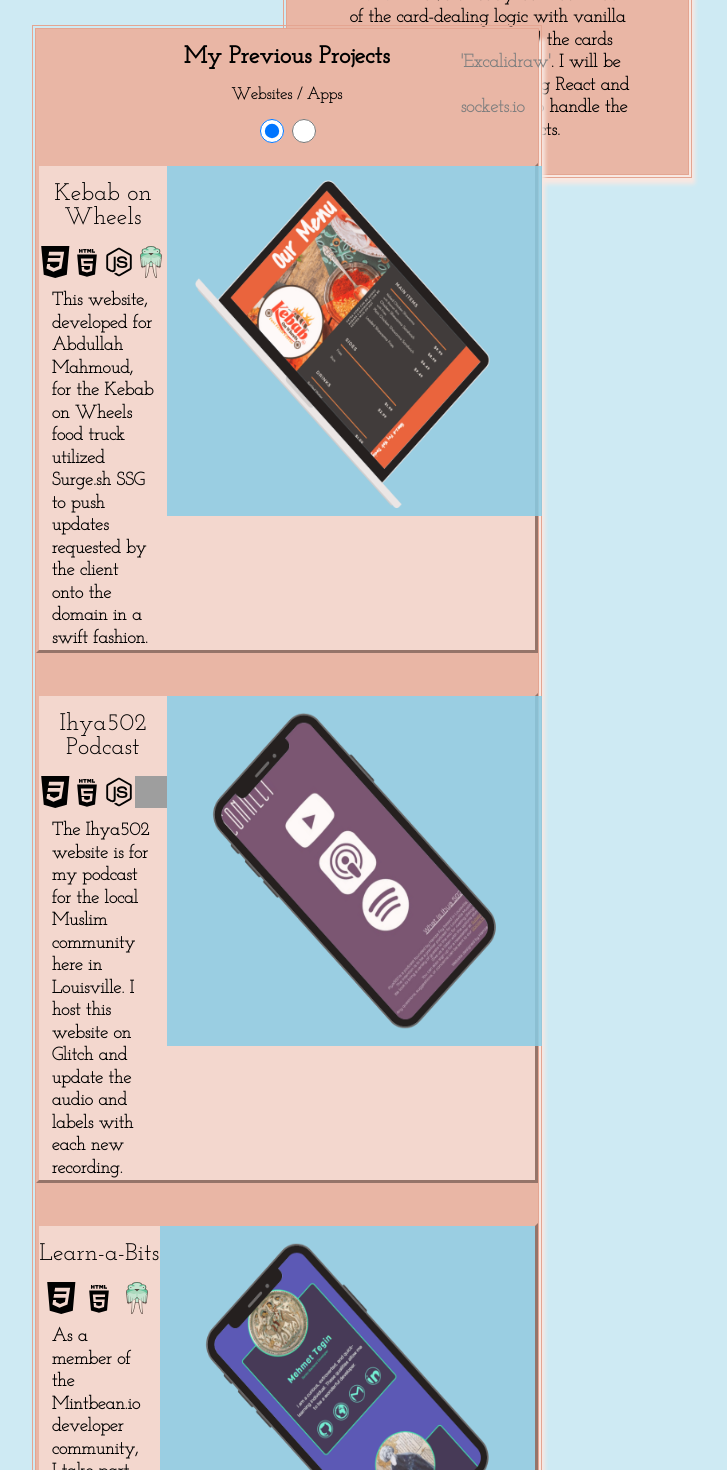
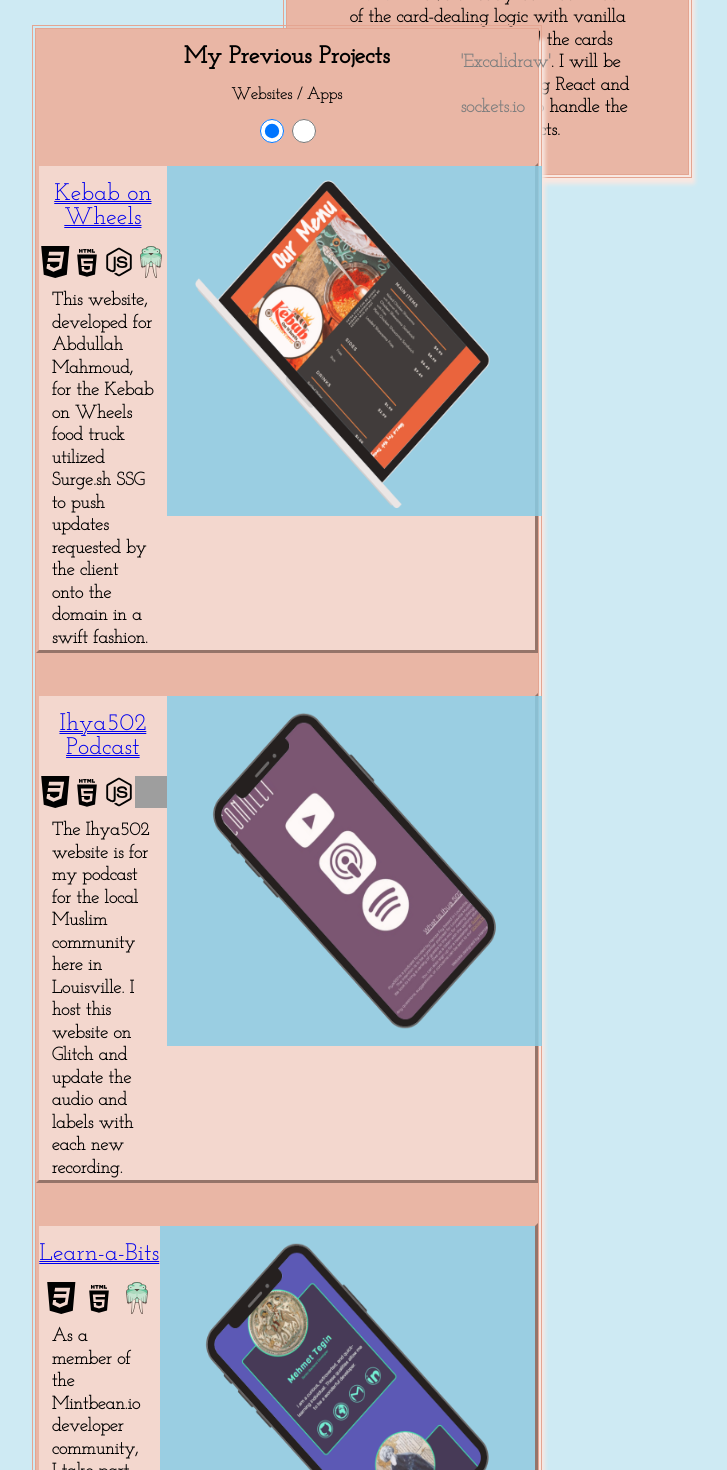
Before and after one commit to hamzafoy/hamza_foy_portfolio, a React (Create React App) app in the folder hamza-foy-portfolio/: page / in a window 1280 px wide. Shown: the part 757-2227 px from the top of the page, without its empty margins (215-942 px from the left). Built offline with nearby package versions, Linux system fonts and the light colour scheme; grey boxes are pictures that could not be loaded.

Commit message:
add anchors for those projects that I have currently on a domain or deployed as an app.

```diff
--- a/hamza-foy-portfolio/src/Works/Works-Section.js
+++ b/hamza-foy-portfolio/src/Works/Works-Section.js
@@ -23,9 +23,9 @@ const worksSection = {
 
                 <section className="techs-primer">
 
-                    <h1 className="this-project-h1">
+                    <a href="http://kebabwheels.com/" className="url_links" target="_blank" rel="noreferrer"><h1 className="this-project-h1">
                     Kebab on Wheels
-                    </h1>
+                    </h1></a>
 
                     <aside className="tech-svg-container">
                         <img className="tech-icon" src={css3} alt="CSS3 Badge"/>
@@ -51,9 +51,9 @@ const worksSection = {
 
                 <section className="techs-primer">
 
-                <h1 className="this-project-h1">
+                <a href="https://ihya-502.glitch.me/" className="url_links" target="_blank" rel="noreferrer"><h1 className="this-project-h1">
                     Ihya502 Podcast
-                    </h1>
+                    </h1></a>
 
                     <aside className="tech-svg-container">
 
@@ -81,9 +81,9 @@ const worksSection = {
 
                 <section className="techs-primer">
 
-                <h1 className="this-project-h1">
+                <a href="https://hamza-is-learning-a-bit-3.surge.sh/" className="url_links" target="_blank" rel="noreferrer"><h1 className="this-project-h1">
                     Learn-a-Bits
-                    </h1>
+                    </h1></a>
 
                     <aside className="tech-svg-container">
 
@@ -114,9 +114,9 @@ const worksSection = {
 
                 <section className="techs-primer">
 
-                <h1 className="this-project-h1">
+                <a href="https://porcus-verto.herokuapp.com/" className="url_links" target="_blank" rel="noreferrer"><h1 className="this-project-h1">
                     Pig Latin Translator
-                    </h1>
+                </h1></a>
 
                     <aside className="tech-svg-container">
                         <img className="tech-icon-resized" src={expressjs} alt="ExpressJS Badge"/>
--- a/hamza-foy-portfolio/src/Works/Works.css
+++ b/hamza-foy-portfolio/src/Works/Works.css
@@ -210,4 +210,9 @@
     width: 24px;
 }
 
+.url_links {
+    text-decoration-style: double;
+    text-decoration-thickness: 0.075em;
 }
+
+}
```
